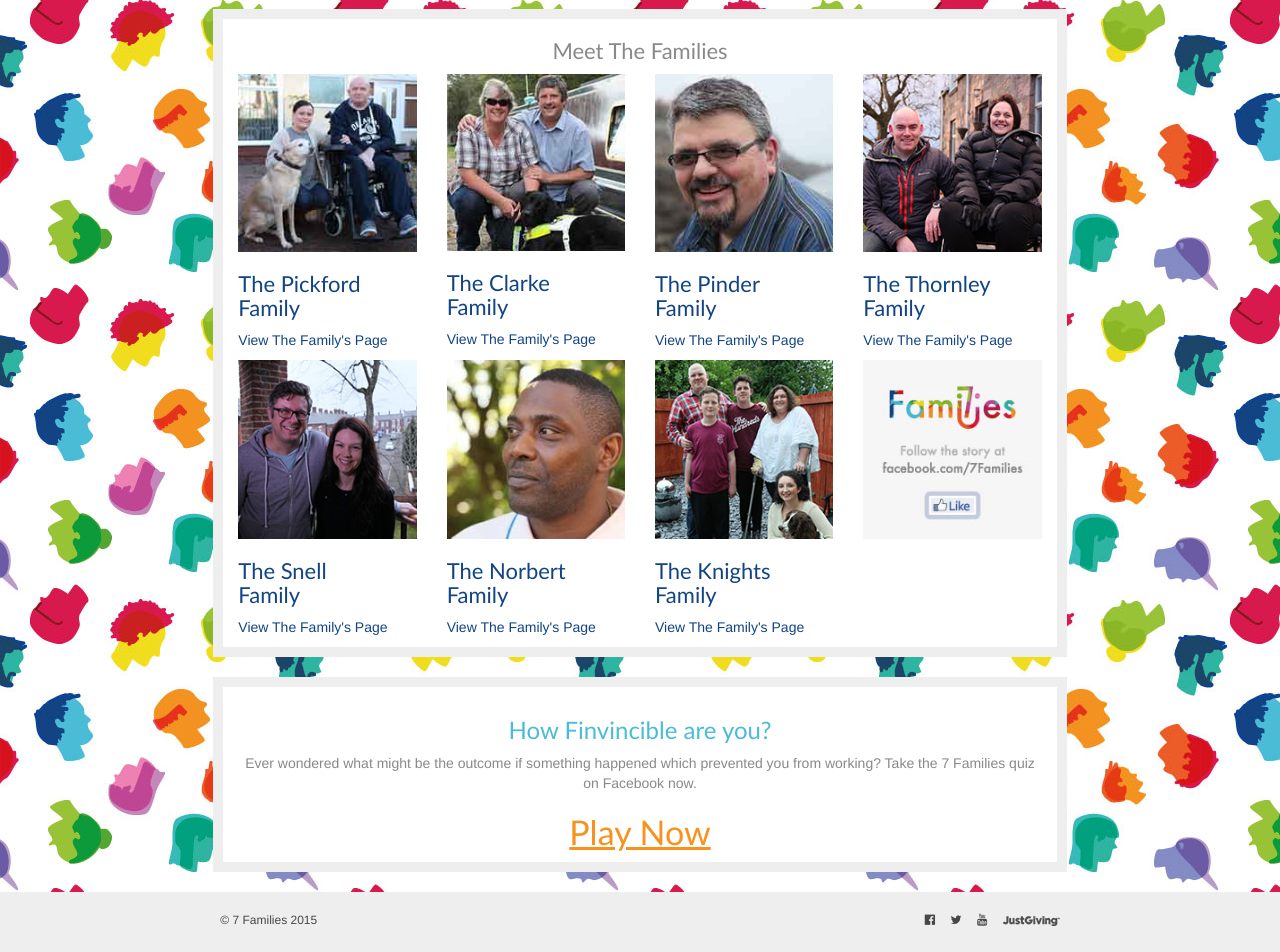
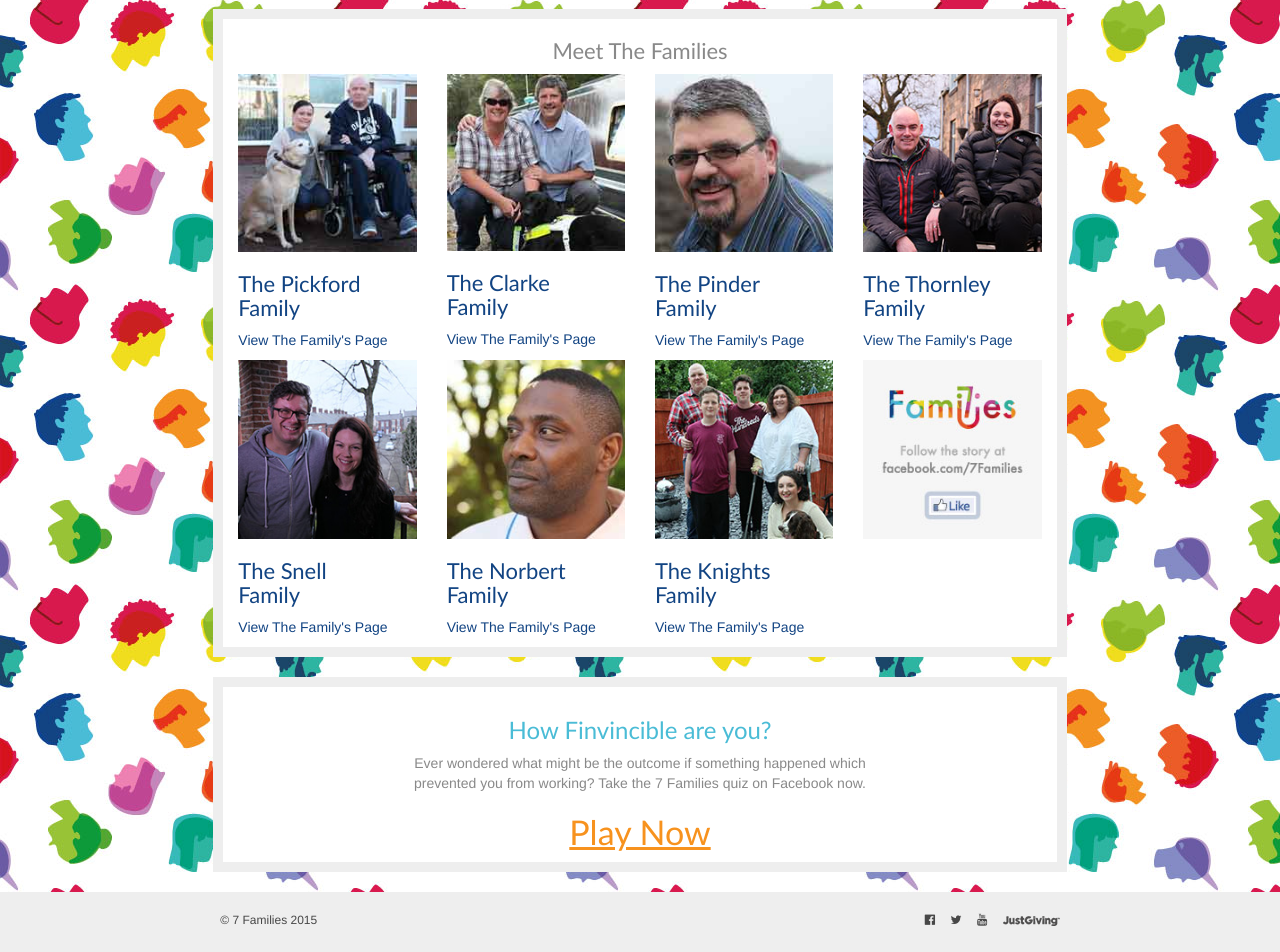
Before and after one commit to big-cat/7-families, a Jekyll site: the page built from index.html, in a window 1280 px wide. Shown: the part 1276-2228 px from the top of the page. Built offline with Jekyll 4.4.1, drawn with Linux system fonts in a browser that asks for light colours.

```diff
--- a/_includes/game.html
+++ b/_includes/game.html
@@ -12,7 +12,7 @@
                         <h1 class="blue-text blue-large">
                             {{ site.game.title }}
                         </h1>
-                        <p>
+                        <p style="max-width: 500px; margin: 0 auto;">
                             {{ site.game.body }}
                         </p>
                         <h1>
```
